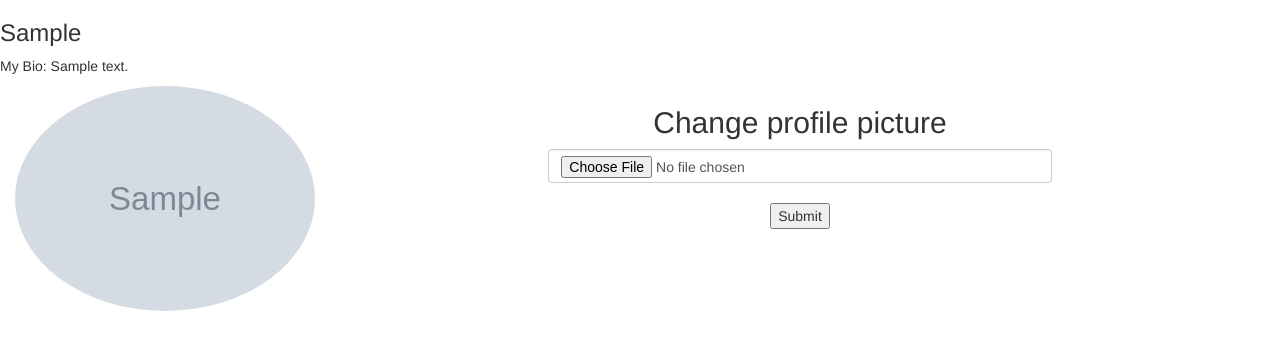
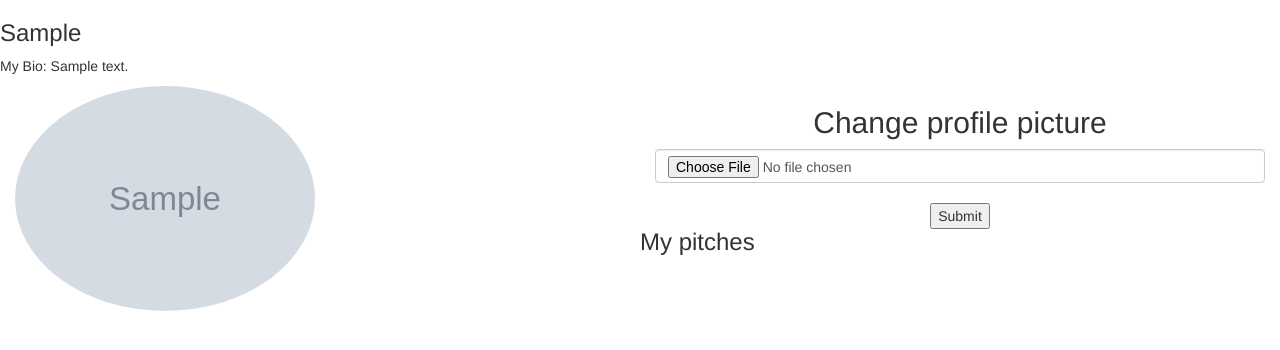
Before and after one commit to FrancisFlow/Flask_Pitch_App, a Flask app: a page that uses app/templates/profile/profile.html in a window 1280 px wide. Shown: the part 78-428 px from the top of the page. Run offline with Flask 2, Linux system fonts and the light colour scheme; a user stored in the database is signed in; tables that the repository leaves empty hold one stand-in row (values such as "Sample post"); grey boxes marked "Sample" are stand-in pictures; some libraries are stand-ins or nearby versions.

Commit message:
Looped through pitches, filtered with  posted_by to display current_user pitches

```diff
--- a/app/main/views.py
+++ b/app/main/views.py
@@ -21,10 +21,12 @@
 @main.route('/user/<uname>')
 def profile(uname):
     user = User.query.filter_by(username=uname).first()
+    users=User.query.all()
+    pitches=Pitch.query.all()
 
     if user is None:
         abort(404)
-    return render_template("profile/profile.html", user = user)
+    return render_template("profile/profile.html", user = user, users=users, pitches=pitches)
 
 @main.route('/user/<uname>/update', methods=['POST', 'GET'])
 @login_required
--- a/app/templates/profile/profile.html
+++ b/app/templates/profile/profile.html
@@ -17,15 +17,15 @@
 </div>
 
 <!-- Display profile photo -->
+{% if user.profile_pic_path %}
 
-<div class="col-md-5">
-    {% if user.profile_pic_path %}
+<div class="col-md-6">
     <img src="{{url_for('static', filename=user.profile_pic_path)}}" alt="Profile photo" style="max-height:300px; max-width:300px; border-radius: 50%;">
     {% else %}
     <p>No profile picture</p>
     {% endif %}
 </div>
-<div  class="col-md-5" style="text-align:center;">
+<div  class="col-md-6" style="text-align:center;">
 {% if user==current_user %}
 <h2 >Change profile picture</h2>
 <form action="{{ url_for('main.update_pic', uname=user.username)}}" method="post" enctype="multipart/form-data">
@@ -33,7 +33,29 @@
     <br>
     <input type="submit">
 </form>
+</div>
 {% endif %}
+<div>
+<h3>My pitches</h3>
+{% for pitch in pitches %}
+{% if current_user.username==pitch.posted_by %}
+
+<div class="col-md-6">
+    <ul stlye="list-decoration:None;" >
+<li style="padding-top:8px" > Category: {{pitch.pitch_category}}</li>
+<li>
+  Pitch:  {{pitch.pitch_body}}
+</li>
+<li> Posted_by: {{pitch.posted_by}}</li>
+<br>
+
+<button class="btn btn-success" >Upvote: {{pitch.pitch_upvote}} </button>
+<button class="btn btn-danger">Downvote: {{pitch.pitch_downvote}} </button>
+<button> <a href="/comment/new/{{pitch.id}}"> Comment as {{current_user.username}}</a></button>
+
 </div>
+</div>
+{% endif %}
+{% endfor %}
 
 {% endblock %}
--- a/manage.py
+++ b/manage.py
@@ -4,7 +4,7 @@
 from flask_migrate import Migrate, MigrateCommand
 
 
-app= create_app('production')
+app= create_app('development')
 
 manager = Manager(app)
 manager.add_command('server', Server)
```
